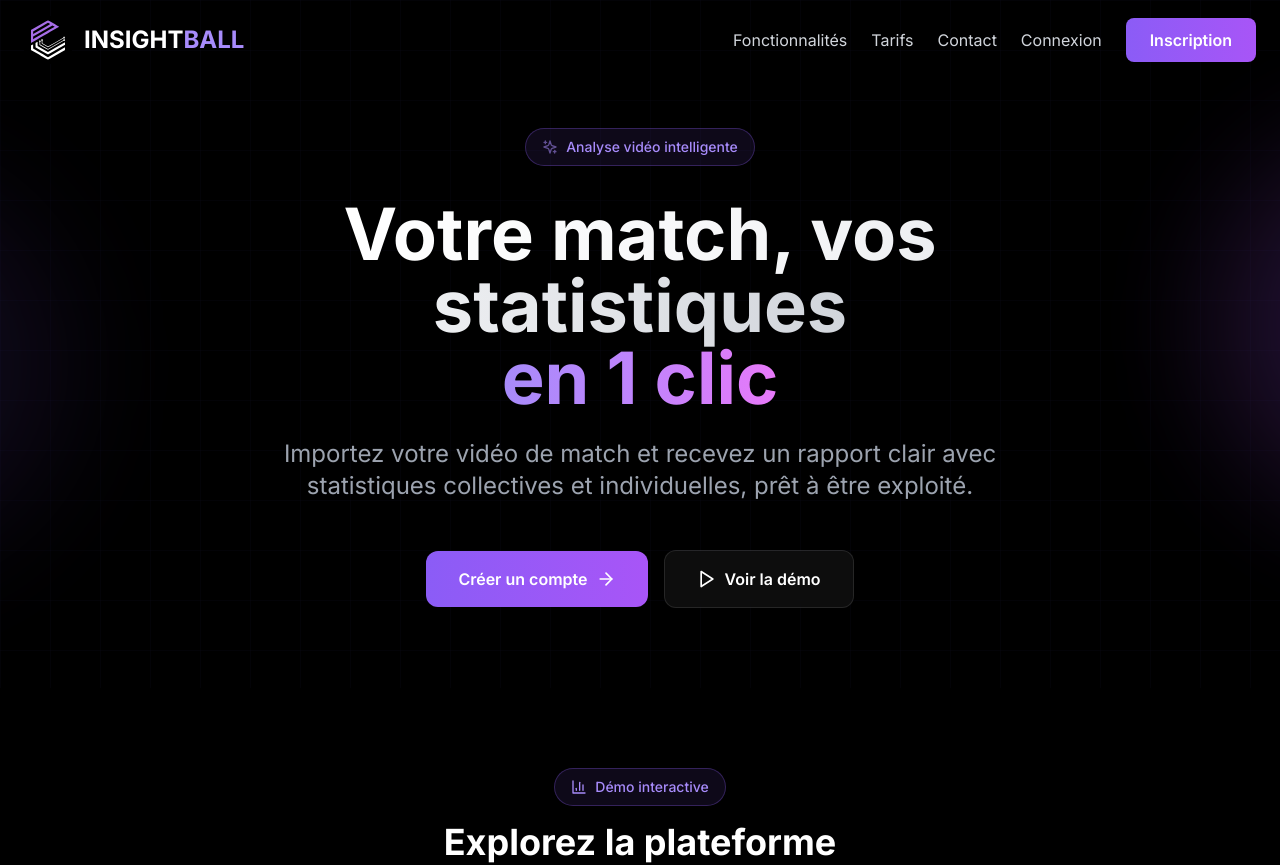
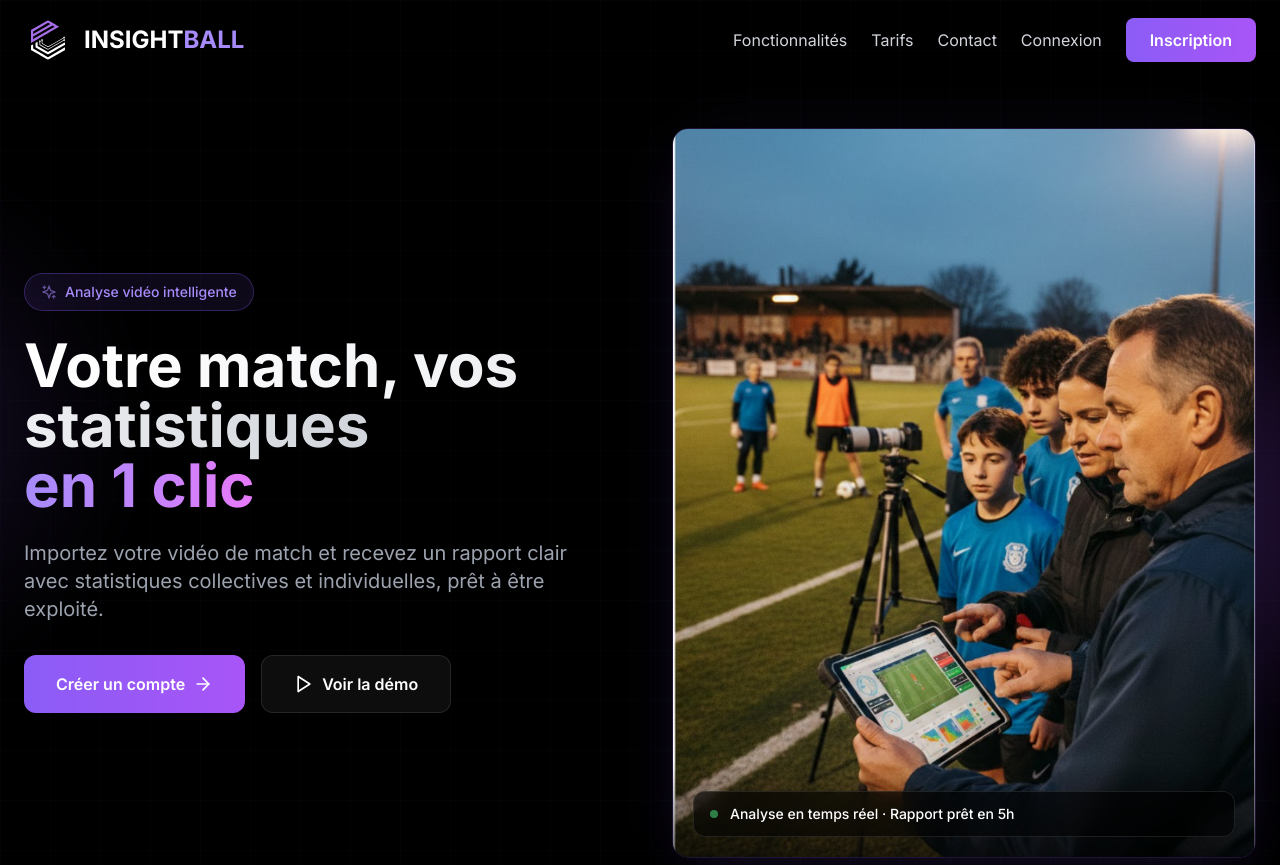
Before and after one commit to Insightball/frontend, a React (Vite) app: page / in a window 1280 px wide. Shown: the top 865 px of the page. Built offline with nearby package versions, Linux system fonts and the light colour scheme.

Commit message:
feat: hero 2 colonnes - photo coach

```diff
--- a/src/pages/Home.jsx
+++ b/src/pages/Home.jsx
@@ -533,12 +533,15 @@ function LandingPage() {
           }} />
         </div>
         <div className="relative max-w-7xl mx-auto">
-          <div className="text-center max-w-4xl mx-auto">
-            <div className="inline-flex items-center space-x-2 px-4 py-2 bg-violet-500/10 border border-violet-500/30 rounded-full mb-6 sm:mb-8">
+          <div className="grid lg:grid-cols-2 gap-12 lg:gap-16 items-center">
+
+            {/* Colonne gauche — texte */}
+            <div className="flex flex-col justify-center">
+              <div className="inline-flex items-center space-x-2 px-4 py-2 bg-violet-500/10 border border-violet-500/30 rounded-full mb-6 w-fit">
                 <Sparkles className="w-4 h-4 text-violet-400 animate-pulse" />
                 <span className="text-xs sm:text-sm text-violet-400 font-medium">Analyse vidéo intelligente</span>
               </div>
-            <h1 className="text-3xl sm:text-5xl md:text-7xl font-bold mb-4 sm:mb-6 leading-tight px-4">
+              <h1 className="text-4xl sm:text-5xl md:text-6xl font-bold mb-6 leading-tight">
                 <span className="bg-gradient-to-r from-white via-gray-100 to-gray-300 bg-clip-text text-transparent">
                   Votre match, vos statistiques
                 </span>
@@ -547,19 +550,42 @@ function LandingPage() {
                   en 1 clic
                 </span>
               </h1>
-            <p className="text-lg sm:text-xl md:text-2xl text-gray-400 mb-8 sm:mb-12 max-w-3xl mx-auto px-4">
+              <p className="text-lg sm:text-xl text-gray-400 mb-8 max-w-xl">
                 Importez votre vidéo de match et recevez un rapport clair avec statistiques collectives et individuelles, prêt à être exploité.
               </p>
-            <div className="flex flex-col sm:flex-row items-center justify-center gap-4 px-4">
-              <Link to="/signup" className="group w-full sm:w-auto px-6 sm:px-8 py-3 sm:py-4 bg-gradient-to-r from-violet-500 to-purple-500 text-white font-semibold rounded-xl hover:shadow-2xl hover:shadow-violet-500/50 transition-all flex items-center justify-center space-x-2">
-                <span className="text-sm sm:text-base">Créer un compte</span>
+              <div className="flex flex-col sm:flex-row gap-4">
+                <Link to="/signup" className="group px-8 py-4 bg-gradient-to-r from-violet-500 to-purple-500 text-white font-semibold rounded-xl hover:shadow-2xl hover:shadow-violet-500/50 transition-all flex items-center justify-center space-x-2">
+                  <span>Créer un compte</span>
                   <ArrowRight className="w-5 h-5 group-hover:translate-x-1 transition-transform" />
                 </Link>
-              <a href="#demo" className="group w-full sm:w-auto px-6 sm:px-8 py-3 sm:py-4 bg-white/5 border border-white/10 backdrop-blur-sm text-white font-semibold rounded-xl hover:bg-white/10 transition-all flex items-center justify-center space-x-2">
+                <a href="#demo" className="group px-8 py-4 bg-white/5 border border-white/10 backdrop-blur-sm text-white font-semibold rounded-xl hover:bg-white/10 transition-all flex items-center justify-center space-x-2">
                   <Play className="w-5 h-5" />
-                <span className="text-sm sm:text-base">Voir la démo</span>
+                  <span>Voir la démo</span>
                 </a>
               </div>
+            </div>
+
+            {/* Colonne droite — photo */}
+            <div className="relative flex items-center justify-center">
+              {/* Glow derrière la photo */}
+              <div className="absolute inset-0 bg-violet-500/10 rounded-3xl blur-2xl scale-95" />
+              <div className="relative rounded-2xl overflow-hidden border border-violet-500/20 shadow-2xl shadow-violet-500/10 w-full max-w-lg lg:max-w-none">
+                <img
+                  src="/Coach_analyse_Insightball.png"
+                  alt="Coach analysant les statistiques sur tablette"
+                  className="w-full h-full object-cover"
+                  style={{ aspectRatio: '4/5', objectPosition: 'center' }}
+                />
+                {/* Overlay dégradé bas */}
+                <div className="absolute bottom-0 left-0 right-0 h-24 bg-gradient-to-t from-black/60 to-transparent" />
+                {/* Badge flottant */}
+                <div className="absolute bottom-5 left-5 right-5 bg-black/60 backdrop-blur-md border border-white/10 rounded-xl px-4 py-3 flex items-center gap-3">
+                  <div className="w-2 h-2 bg-green-400 rounded-full animate-pulse flex-shrink-0" />
+                  <span className="text-sm text-white font-medium">Analyse en temps réel · Rapport prêt en 5h</span>
+                </div>
+              </div>
+            </div>
+
           </div>
         </div>
       </section>
```
Also changed, not shown: public/Coach_analyse_Insightball.png (added). Lines whose indentation alone changed are shown as unchanged.
